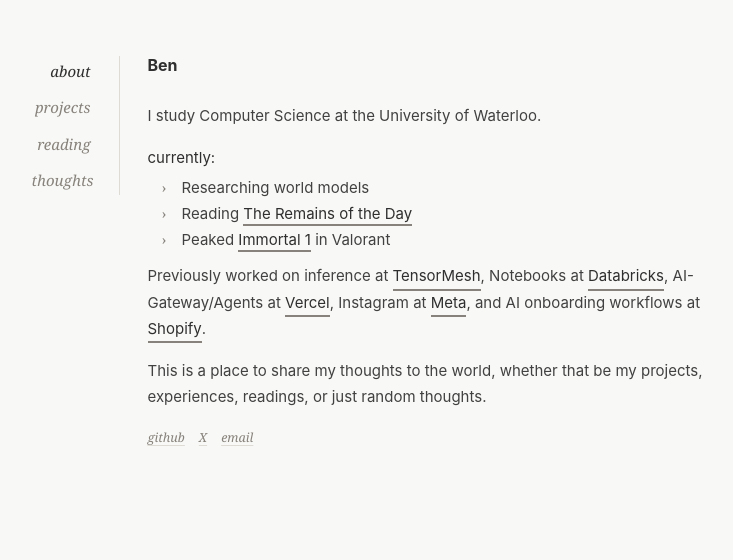
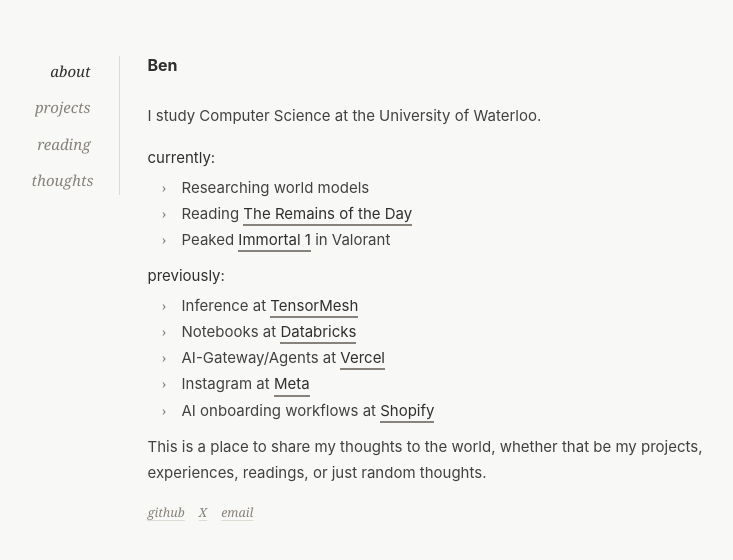
Before and after one commit to benyebai/Ben-Website, a Next.js app: page / in a window 1280 px wide. Shown: the top 560 px of the page, without its empty margins (267-1000 px from the left). Built offline with nearby package versions, Linux system fonts and the light colour scheme; a web font is replaced by a local one.

Commit message:
Format previous roles as a list

```diff
--- a/app/components/AboutPanel.jsx
+++ b/app/components/AboutPanel.jsx
@@ -4,7 +4,7 @@ export default function AboutPanel() {
       <h1 id="intro-title">Ben</h1>
       <p>I study Computer Science at the University of Waterloo.</p>
 
-      <div className="current-work">
+      <div className="work-list">
         <p>currently:</p>
         <ul>
           <li>Researching world models</li>
@@ -17,12 +17,26 @@ export default function AboutPanel() {
         </ul>
       </div>
 
-      <p>
-        Previously worked on inference at <strong>TensorMesh</strong>, Notebooks
-        at <strong>Databricks</strong>, AI-Gateway/Agents at{" "}
-        <strong>Vercel</strong>, Instagram at <strong>Meta</strong>, and AI
-        onboarding workflows at <strong>Shopify</strong>.
-      </p>
+      <div className="work-list">
+        <p>previously:</p>
+        <ul>
+          <li>
+            Inference at <strong>TensorMesh</strong>
+          </li>
+          <li>
+            Notebooks at <strong>Databricks</strong>
+          </li>
+          <li>
+            AI-Gateway/Agents at <strong>Vercel</strong>
+          </li>
+          <li>
+            Instagram at <strong>Meta</strong>
+          </li>
+          <li>
+            AI onboarding workflows at <strong>Shopify</strong>
+          </li>
+        </ul>
+      </div>
       <p>
         This is a place to share my thoughts to the world, whether that be my
         projects, experiences, readings, or just random thoughts.
--- a/app/globals.css
+++ b/app/globals.css
@@ -202,16 +202,16 @@ a {
   transform: scaleX(1);
 }
 
-.current-work {
+.work-list {
   margin: 0 0 12px;
 }
 
-.current-work p {
+.work-list p {
   margin-bottom: 4px;
   color: var(--active);
 }
 
-.current-work ul {
+.work-list ul {
   display: grid;
   gap: 3px;
   margin: 0;
@@ -219,7 +219,7 @@ a {
   list-style: none;
 }
 
-.current-work li {
+.work-list li {
   position: relative;
   padding-left: 20px;
   color: var(--foreground);
@@ -229,7 +229,7 @@ a {
     transform 160ms ease;
 }
 
-.current-work li::before {
+.work-list li::before {
   content: "›";
   position: absolute;
   left: 0;
@@ -238,12 +238,12 @@ a {
   transition: color 160ms ease;
 }
 
-.current-work li:hover {
+.work-list li:hover {
   color: var(--active);
   transform: translateX(5px);
 }
 
-.current-work li:hover::before {
+.work-list li:hover::before {
   color: var(--active);
 }
 
```
